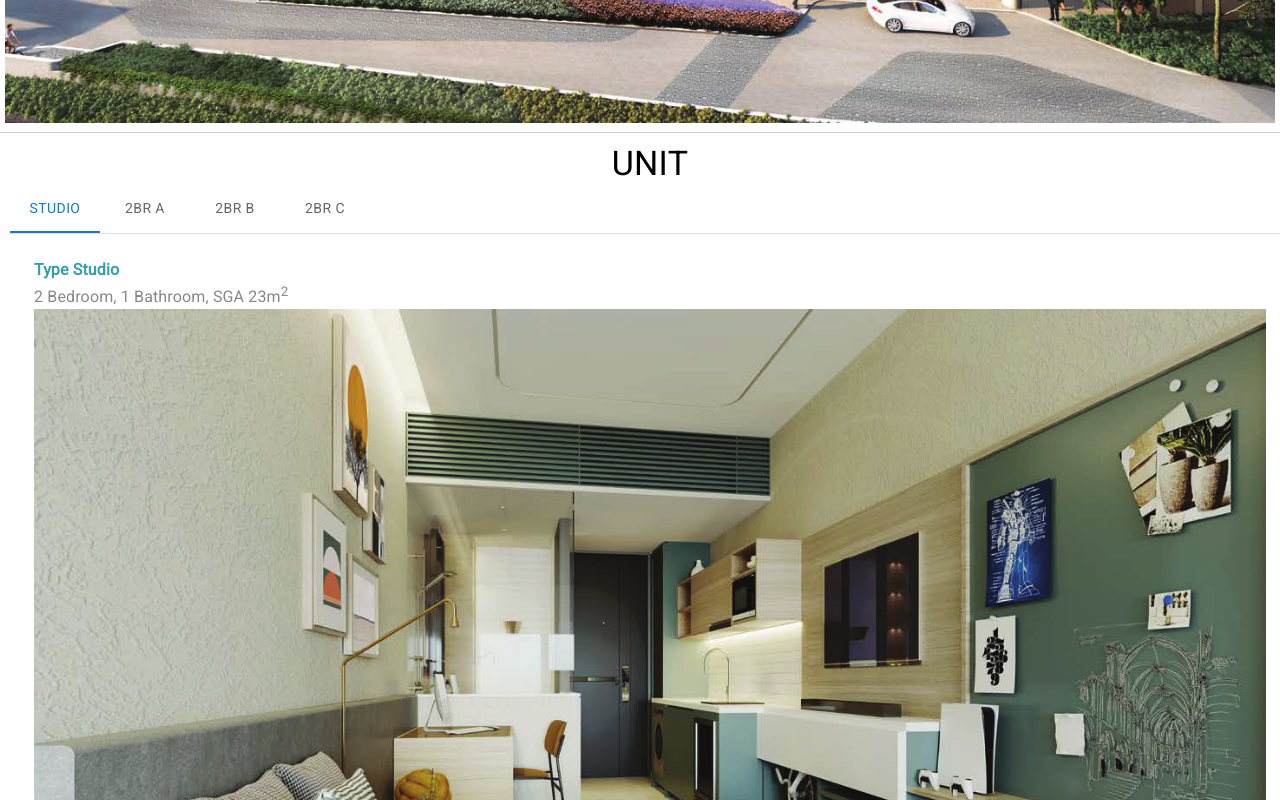
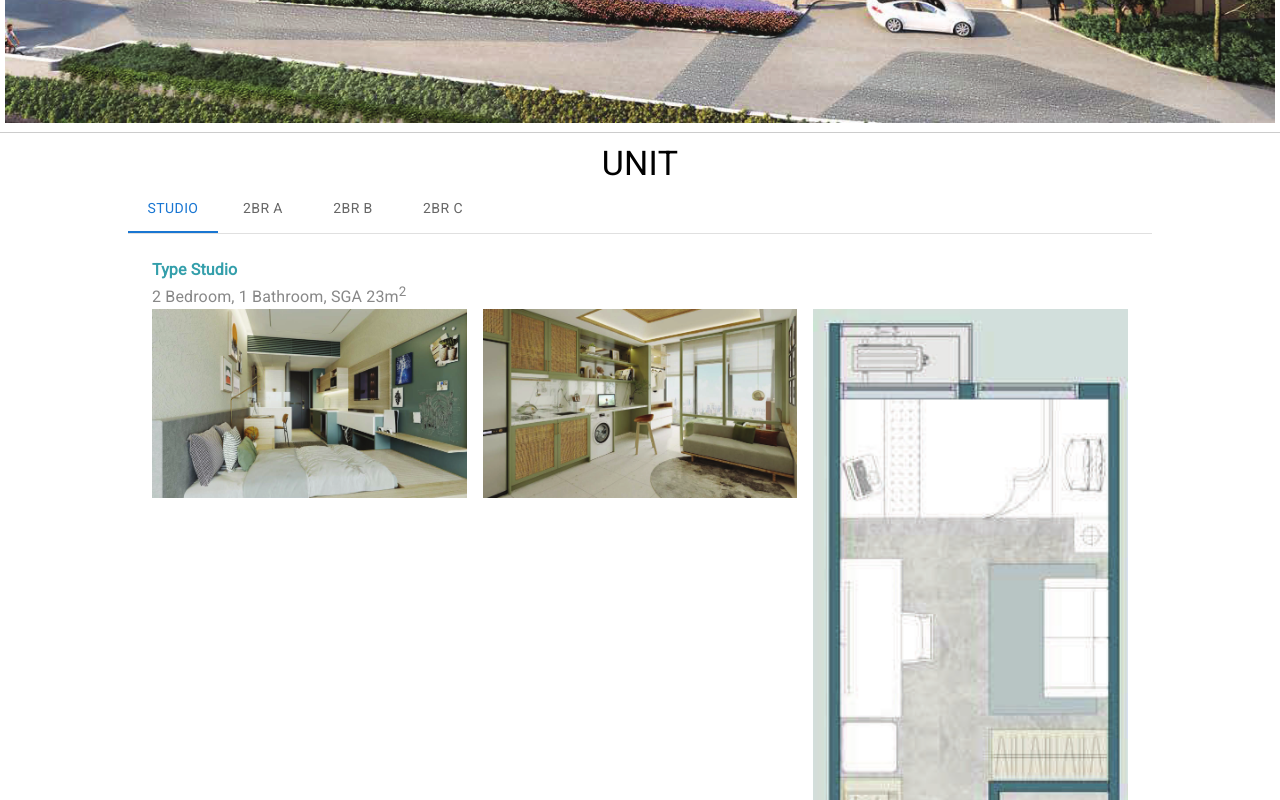
Before and after one commit to kelivdc/auraya, a Next.js app: page / in a window 1280 px wide. Shown: the part 2540-3340 px from the top of the page. Built offline with nearby package versions, Linux system fonts and the light colour scheme.

Commit message:
Update unit

```diff
--- a/components/Unit.js
+++ b/components/Unit.js
@@ -1,4 +1,4 @@
-import { Box, Tab, Tabs, Typography } from "@mui/material";
+import { Box, Grid, Tab, Tabs, Typography } from "@mui/material";
 import TabContext from "@mui/lab/TabContext";
 import TabList from "@mui/lab/TabList";
 import TabPanel from "@mui/lab/TabPanel";
@@ -12,7 +12,15 @@ function Unit(props) {
     setValue(newValue);
   };
   return (
-    <Box sx={{ width: "100%", typography: "body1", padding: "10px" }}>
+    <Box
+      sx={{
+        width: "100%",
+        typography: "body1",
+        padding: "10px",
+        maxWidth: "1024px",
+        margin: "auto",
+      }}
+    >
       <Typography
         variant="h4"
         sx={{
@@ -49,6 +57,8 @@ function Unit(props) {
           >
             2 Bedroom, 1 Bathroom, SGA 23m<sup>2</sup>
           </Typography>
+          <Grid container spacing={2}>
+            <Grid item xs={12} md={4}>
               <Image
                 src="/studio1.png"
                 width={509}
@@ -56,6 +66,8 @@ function Unit(props) {
                 layout="responsive"
                 alt="Studio "
               />
+            </Grid>
+            <Grid item xs={12} md={4}>
               <Image
                 src="/studio2.png"
                 width={509}
@@ -63,6 +75,8 @@ function Unit(props) {
                 layout="responsive"
                 alt="Studio 2"
               />
+            </Grid>
+            <Grid item xs={12} md={4}>
               <Image
                 src="/studio3.png"
                 width={509}
@@ -70,6 +84,8 @@ function Unit(props) {
                 layout="responsive"
                 alt="Studio 3"
               />
+            </Grid>
+          </Grid>
         </TabPanel>
         <TabPanel value="a">
           <Typography
@@ -89,6 +105,8 @@ function Unit(props) {
           >
             2 Bedroom, 1 Bathroom, SGA 39m<sup>2</sup>
           </Typography>
+          <Grid container spacing={2}>
+            <Grid item xs={12} md={4}>
               <Image
                 src="/2br-a1.png"
                 width={509}
@@ -96,6 +114,8 @@ function Unit(props) {
                 layout="responsive"
                 alt="2BR A "
               />
+            </Grid>
+            <Grid item xs={12} md={4}>
               <Image
                 src="/2br-a2.png"
                 width={509}
@@ -103,6 +123,8 @@ function Unit(props) {
                 layout="responsive"
                 alt="2BR A"
               />
+            </Grid>
+            <Grid item xs={12} md={4}>
               <Image
                 src="/2br-a3.png"
                 width={509}
@@ -110,6 +132,8 @@ function Unit(props) {
                 layout="responsive"
                 alt="2BR A"
               />
+            </Grid>
+          </Grid>
         </TabPanel>
         <TabPanel value="b">
           <Typography
@@ -129,6 +153,8 @@ function Unit(props) {
           >
             2 Bedroom, 1 Bathroom, SGA 39m<sup>2</sup>
           </Typography>
+          <Grid container spacing={2}>
+            <Grid item xs={12} md={4}>
               <Image
                 src="/2br-b1.png"
                 width={509}
@@ -136,6 +162,8 @@ function Unit(props) {
                 layout="responsive"
                 alt="2BR B"
               />
+            </Grid>
+            <Grid item xs={12} md={4}>
               <Image
                 src="/2br-b2.png"
                 width={509}
@@ -143,6 +171,8 @@ function Unit(props) {
                 layout="responsive"
                 alt="2BR B"
               />
+            </Grid>
+            <Grid item xs={12} md={4}>
               <Image
                 src="/2br-b3.png"
                 width={509}
@@ -150,6 +180,8 @@ function Unit(props) {
                 layout="responsive"
                 alt="2BR B"
               />
+            </Grid>
+          </Grid>
         </TabPanel>
         <TabPanel value="c">
           <Typography
@@ -169,6 +201,8 @@ function Unit(props) {
           >
             2 Bedroom, 1 Bathroom, SGA 51m<sup>2</sup>
           </Typography>
+          <Grid container spacing={2}>
+            <Grid item xs={12} md={4}>
               <Image
                 src="/2br-c1.png"
                 width={509}
@@ -176,6 +210,8 @@ function Unit(props) {
                 layout="responsive"
                 alt="2BR C"
               />
+            </Grid>
+            <Grid item xs={12} md={4}>
               <Image
                 src="/2br-c2.png"
                 width={509}
@@ -183,6 +219,8 @@ function Unit(props) {
                 layout="responsive"
                 alt="2BR C"
               />
+            </Grid>
+            <Grid item xs={12} md={4}>
               <Image
                 src="/2br-c3.png"
                 width={509}
@@ -190,6 +228,8 @@ function Unit(props) {
                 layout="responsive"
                 alt="2BR C"
               />
+            </Grid>
+            <Grid item xs={12} md={4}>
               <Image
                 src="/2br-c4.png"
                 width={509}
@@ -197,6 +237,8 @@ function Unit(props) {
                 layout="responsive"
                 alt="2BR C"
               />
+            </Grid>
+          </Grid>
         </TabPanel>
       </TabContext>
     </Box>
```
Lines whose indentation alone changed are shown as unchanged.
